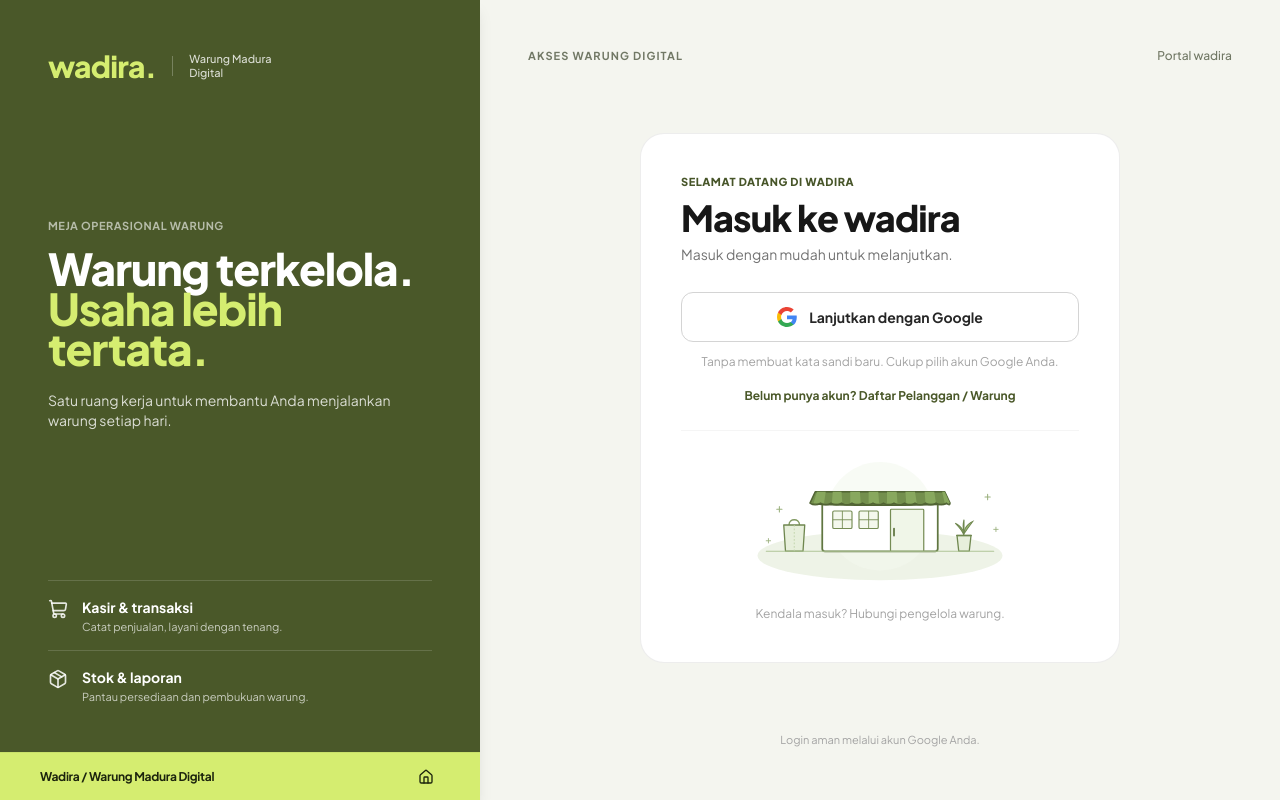
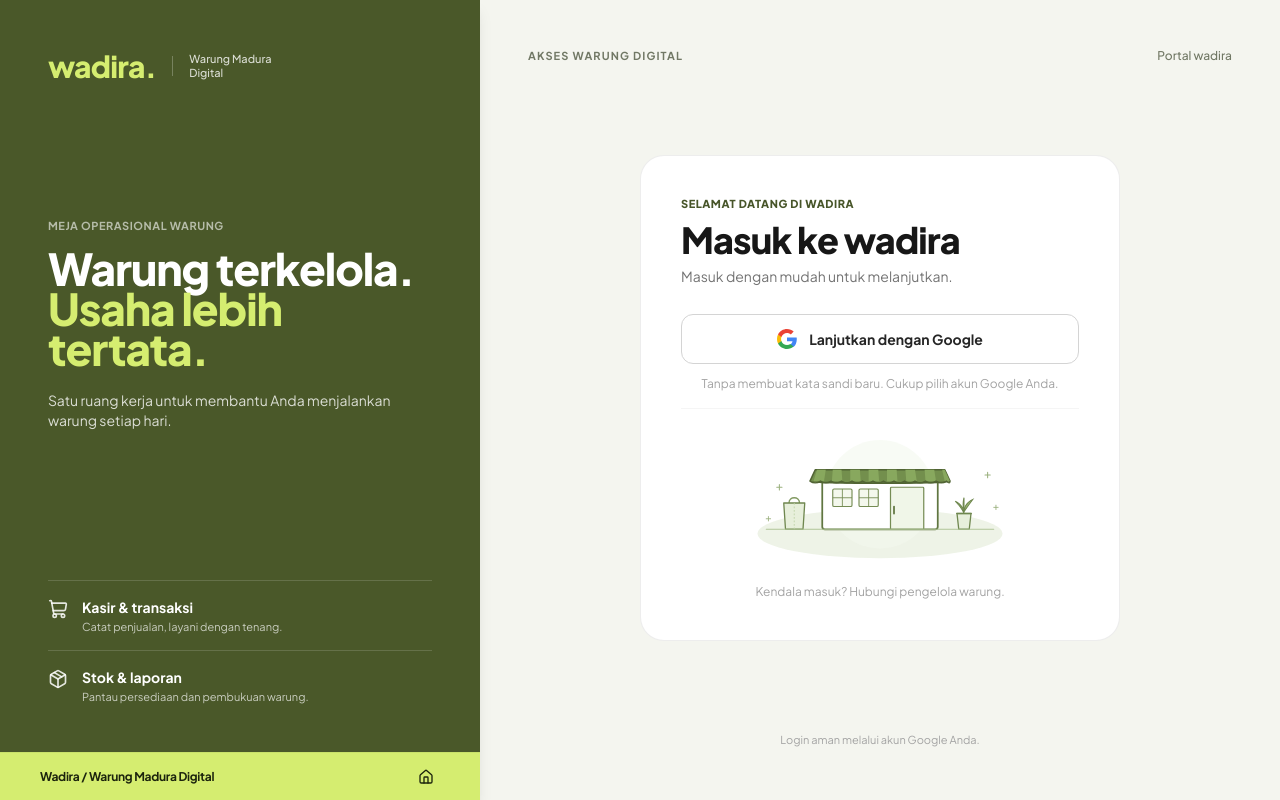
Before and after one commit to Okansyailendra/PPL, a Next.js app: page /login in a window 1280 px wide. Built offline with nearby package versions, Linux system fonts and the light colour scheme; no server answers.

Commit message:
refactor(login): remove registration link from LoginContent component

```diff
--- a/src/app/login/page.tsx
+++ b/src/app/login/page.tsx
@@ -376,15 +376,6 @@ function LoginContent() {
               Tanpa membuat kata sandi baru. Cukup pilih akun Google Anda.
             </p>
 
-            <div className="text-center pb-2">
-              <Link
-                href="/register"
-                className="text-xs text-[#4a5829] font-bold hover:underline inline-flex items-center gap-1 transition"
-              >
-                <span>Belum punya akun? Daftar Pelanggan / Warung</span>
-              </Link>
-            </div>
-
             {/* Horizontal Line Divider */}
             <div className="border-t border-neutral-100 my-4" />
 
```
